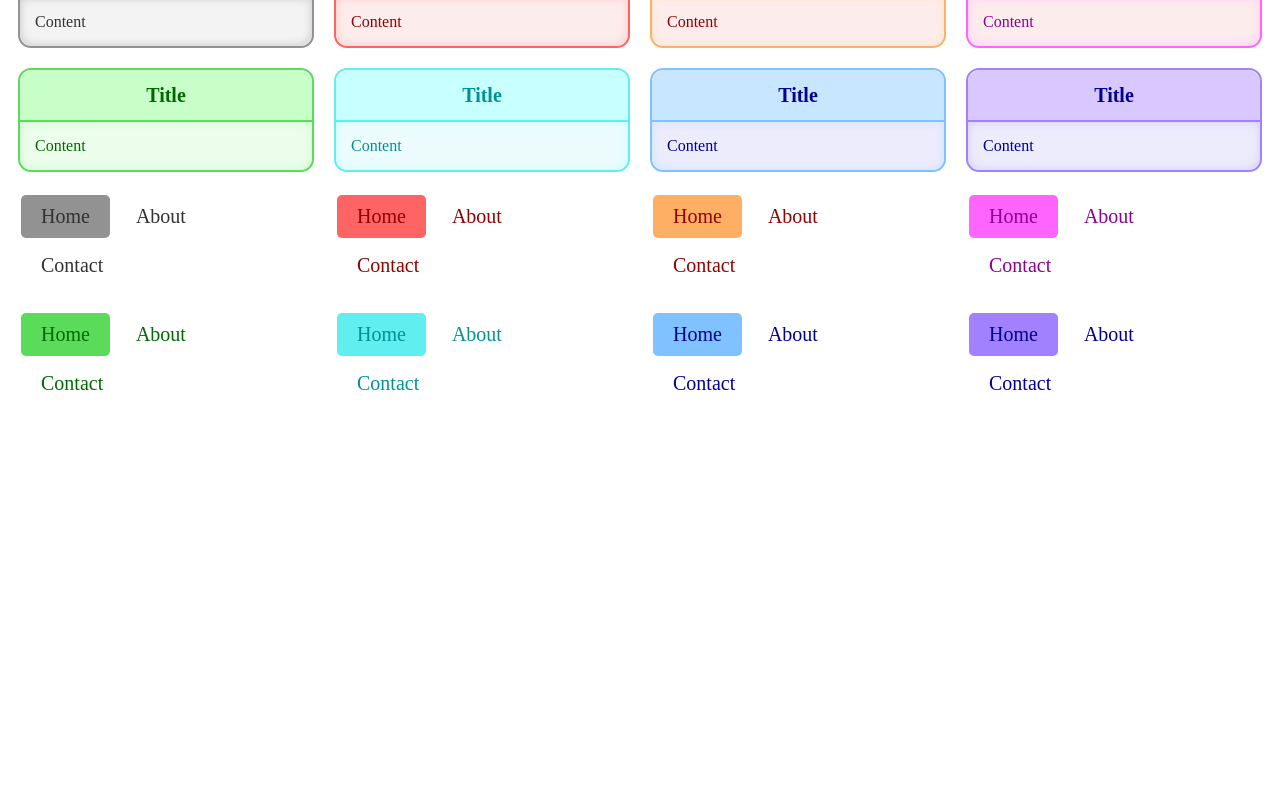
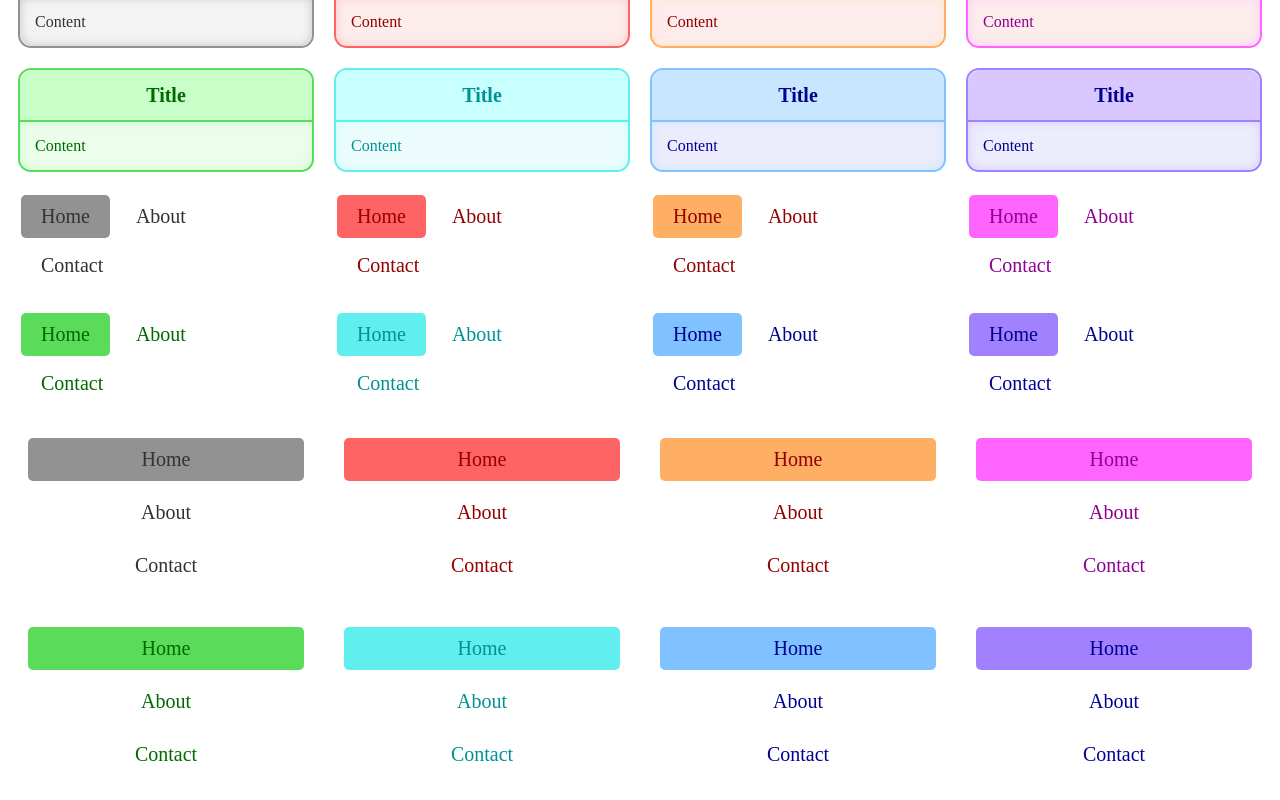
Before and after one commit to Thiago099/colorful-css, a Vue app: page / in a window 1280 px wide. Shown: the part 1274-2074 px from the top of the page. Before the commit the page ends 1700 px from the top, so only its background shows below. Built offline with nearby package versions, Linux system fonts and the light colour scheme.

Commit message:
[feature] vertical nav

```diff
--- a/src/App.vue
+++ b/src/App.vue
@@ -83,13 +83,45 @@ const colors = [
         <div class="nav-item">About</div>
         <div class="nav-item">Contact</div>
       </div>
+      <div  :class="`col-3 nav vertical-nav pastel-${color}`" v-for="color in colors" :key="color">
+          <div class="nav-item nav-selected">
+            Home
+          </div>
+          <div class="nav-item">
+            About
+          </div>
+          <div class="nav-item">
+            Contact
+          </div>
+      </div>
     </div>
   </main>
 </template>
 
 <style>
 
+.vertical-menu{
+  display: flex;
+  flex-direction: column;
+  align-items: center;
+  justify-content: center;
+}
 
+.vertical-menu-item{
+  width: 100%;
+  height: 50px;
+  color:var(--very-dark);
+  text-align: center;
+  font-size: 1.5em;
+  display: flex;
+  align-items: center;
+  border-radius: 5px;
+  justify-content: center;
+
+}
+.vertical-menu-item:hover{
+  background-color: var(--medium);
+}
 
 
 </style>
--- a/src/css/nav.css
+++ b/src/css/nav.css
@@ -2,15 +2,25 @@
     border-radius: 5px;
     color: var(--very-dark);
 }
-.nav-item{
+.nav:not(.vertical-nav) .nav-item{
     padding: 10px 20px 10px 20px;
     font-size: 15pt;
     display: inline-block;
     border-radius: 5px;
     margin:3px;
     transition: all 0.2s ease-in-out;
+}
+.vertical-nav .nav-item{
+    padding: 10px 20px 10px 20px;
+    font-size: 15pt;
+    display: flex;
+    align-items: center;
+    justify-content: center;
+    border-radius: 5px;
+    margin:10px;
+    transition: all 0.2s ease-in-out;
+}
 
-}
 .nav-item:not(.nav-selected)
 {
     cursor: pointer;
```
Lines whose indentation alone changed are shown as unchanged.
